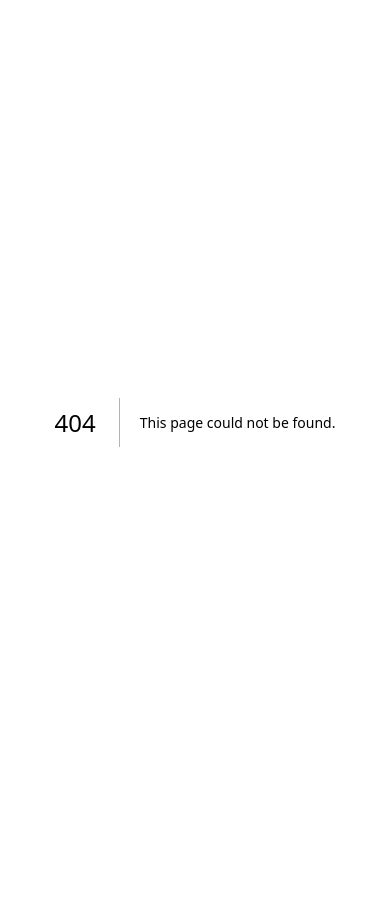
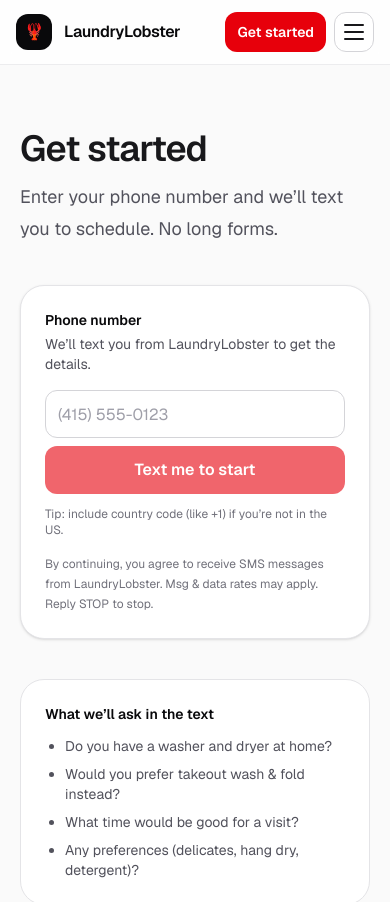
Before and after one commit to colygon/laundrylobster, a Next.js app: page /get-started in a window 390 px wide. Before the commit this address had no page. Shown: the top 902 px of the page. Before the commit the page ends 844 px from the top, so only its background shows below. Built offline with nearby package versions, Linux system fonts and the light colour scheme.

Commit message:
feat: phone onboarding via SMS (Twilio)

```diff
--- a/package.json
+++ b/package.json
@@ -11,7 +11,8 @@
   "dependencies": {
     "next": "16.1.6",
     "react": "19.2.3",
-    "react-dom": "19.2.3"
+    "react-dom": "19.2.3",
+    "twilio": "^5.12.0"
   },
   "devDependencies": {
     "@tailwindcss/postcss": "^4",
--- /dev/null
+++ b/src/app/api/onboard/route.ts
@@ -0,0 +1,58 @@
+import { NextResponse } from "next/server";
+import twilio from "twilio";
+
+export const runtime = "nodejs";
+
+function initialOnboardingMessage() {
+  return (
+    "LaundryLobster 🦞 here! Quick questions so we can match you with the right helper:\n\n" +
+    "1) Do you have a washer + dryer at home? Reply 1 for Yes, 2 for No (takeout wash & fold).\n" +
+    "2) Any preferences? (delicates, hang dry, detergent)\n" +
+    "3) What day/time would be good for a visit in San Francisco?\n\n" +
+    "Reply STOP to stop."
+  );
+}
+
+export async function POST(req: Request) {
+  const body = (await req.json().catch(() => null)) as null | { phone?: string };
+  const phone = body?.phone?.trim();
+
+  if (!phone) {
+    return NextResponse.json(
+      { ok: false, message: "Please enter a phone number." },
+      { status: 400 },
+    );
+  }
+
+  const sid = process.env.TWILIO_ACCOUNT_SID;
+  const token = process.env.TWILIO_AUTH_TOKEN;
+  const from = process.env.TWILIO_FROM_NUMBER;
+
+  // If Twilio isn't configured yet, still accept the signup so the UI works.
+  // (We can swap this to a DB write later.)
+  if (!sid || !token || !from) {
+    return NextResponse.json({
+      ok: true,
+      message:
+        "Got it! SMS isn’t configured yet on our end — but you’re on the list. (Admin: add TWILIO_ACCOUNT_SID / TWILIO_AUTH_TOKEN / TWILIO_FROM_NUMBER in Vercel env vars.)",
+    });
+  }
+
+  try {
+    const client = twilio(sid, token);
+    await client.messages.create({
+      to: phone,
+      from,
+      body: initialOnboardingMessage(),
+    });
+
+    return NextResponse.json({
+      ok: true,
+      message: "Text sent! Reply to the message and we’ll take it from there.",
+    });
+  } catch (err) {
+    const message =
+      err instanceof Error ? err.message : "Failed to send text message.";
+    return NextResponse.json({ ok: false, message }, { status: 500 });
+  }
+}
--- /dev/null
+++ b/src/app/get-started/page.tsx
@@ -0,0 +1,40 @@
+import { SiteFooter } from "@/components/SiteFooter";
+import { SiteNav } from "@/components/SiteNav";
+import { PhoneOnboardingForm } from "@/components/PhoneOnboardingForm";
+
+export default function GetStartedPage() {
+  return (
+    <div className="min-h-screen bg-zinc-50 font-sans text-zinc-900 dark:bg-black dark:text-zinc-50">
+      <SiteNav />
+
+      <main className="mx-auto w-full max-w-3xl px-5 py-16">
+        <h1 className="text-4xl font-semibold tracking-tight">Get started</h1>
+        <p className="mt-3 max-w-2xl text-lg leading-8 text-zinc-600 dark:text-zinc-300">
+          Enter your phone number and we’ll text you to schedule. No long forms.
+        </p>
+
+        <div className="mt-10 rounded-3xl border border-zinc-200 bg-white p-6 shadow-sm dark:border-white/10 dark:bg-black">
+          <PhoneOnboardingForm />
+          <p className="mt-4 text-xs leading-5 text-zinc-500 dark:text-zinc-400">
+            By continuing, you agree to receive SMS messages from LaundryLobster.
+            Msg &amp; data rates may apply. Reply STOP to stop.
+          </p>
+        </div>
+
+        <div className="mt-10 rounded-3xl border border-zinc-200 bg-white p-6 text-sm text-zinc-600 dark:border-white/10 dark:bg-black dark:text-zinc-300">
+          <div className="font-semibold text-zinc-950 dark:text-zinc-50">
+            What we’ll ask in the text
+          </div>
+          <ul className="mt-3 list-disc space-y-2 pl-5">
+            <li>Do you have a washer and dryer at home?</li>
+            <li>Would you prefer takeout wash &amp; fold instead?</li>
+            <li>What time would be good for a visit?</li>
+            <li>Any preferences (delicates, hang dry, detergent)?</li>
+          </ul>
+        </div>
+      </main>
+
+      <SiteFooter />
+    </div>
+  );
+}
--- a/src/app/page.tsx
+++ b/src/app/page.tsx
@@ -66,8 +66,14 @@
 
                 <div className="mt-8 flex flex-col gap-3 sm:flex-row">
                   <Link
+                    href="/get-started"
+                    className="inline-flex h-12 items-center justify-center rounded-xl bg-red-600 px-5 font-semibold text-white hover:bg-red-500"
+                  >
+                    Get started
+                  </Link>
+                  <Link
                     href="/do-my-laundry"
-                    className="inline-flex h-12 items-center justify-center rounded-xl bg-red-600 px-5 font-semibold text-white hover:bg-red-500"
+                    className="inline-flex h-12 items-center justify-center rounded-xl border border-zinc-300 bg-white px-5 font-semibold text-zinc-900 hover:bg-zinc-100 dark:border-white/15 dark:bg-black dark:text-zinc-50 dark:hover:bg-white/5"
                   >
                     Do my laundry
                   </Link>
--- /dev/null
+++ b/src/components/PhoneOnboardingForm.tsx
@@ -0,0 +1,100 @@
+"use client";
+
+import { useMemo, useState } from "react";
+
+function normalizePhone(input: string) {
+  const raw = input.trim();
+  // If user types a leading +, keep it. Otherwise assume US and strip non-digits.
+  if (raw.startsWith("+")) return raw.replace(/\s+/g, "");
+  const digits = raw.replace(/\D/g, "");
+  if (digits.length === 10) return `+1${digits}`;
+  if (digits.length === 11 && digits.startsWith("1")) return `+${digits}`;
+  return raw;
+}
+
+export function PhoneOnboardingForm() {
+  const [phone, setPhone] = useState("");
+  const [status, setStatus] = useState<"idle" | "sending" | "sent" | "error">(
+    "idle",
+  );
+  const [message, setMessage] = useState<string>("");
+
+  const normalized = useMemo(() => normalizePhone(phone), [phone]);
+
+  async function submit() {
+    setStatus("sending");
+    setMessage("");
+
+    try {
+      const res = await fetch("/api/onboard", {
+        method: "POST",
+        headers: { "Content-Type": "application/json" },
+        body: JSON.stringify({ phone: normalized }),
+      });
+      const data = (await res.json()) as { ok: boolean; message?: string };
+      if (!res.ok || !data.ok) {
+        setStatus("error");
+        setMessage(data.message || "Something went wrong. Try again.");
+        return;
+      }
+      setStatus("sent");
+      setMessage(
+        data.message ||
+          "Text sent! Reply to the message to tell us what you need.",
+      );
+    } catch {
+      setStatus("error");
+      setMessage("Network error. Please try again.");
+    }
+  }
+
+  return (
+    <div>
+      <label
+        className="block text-sm font-semibold text-zinc-950 dark:text-zinc-50"
+        htmlFor="phone"
+      >
+        Phone number
+      </label>
+      <p className="mt-1 text-sm text-zinc-600 dark:text-zinc-300">
+        We’ll text you from LaundryLobster to get the details.
+      </p>
+
+      <div className="mt-4 flex flex-col gap-2 sm:flex-row">
+        <input
+          id="phone"
+          className="h-12 w-full rounded-xl border border-zinc-300 bg-white px-3 text-zinc-900 placeholder:text-zinc-400 focus:outline-none focus:ring-2 focus:ring-red-500/25 dark:border-white/15 dark:bg-black dark:text-zinc-50 dark:placeholder:text-zinc-500"
+          inputMode="tel"
+          placeholder="(415) 555-0123"
+          value={phone}
+          onChange={(e) => setPhone(e.target.value)}
+        />
+        <button
+          type="button"
+          onClick={submit}
+          disabled={status === "sending" || phone.trim().length < 7}
+          className="inline-flex h-12 shrink-0 items-center justify-center rounded-xl bg-red-600 px-5 font-semibold text-white hover:bg-red-500 disabled:cursor-not-allowed disabled:opacity-60"
+        >
+          {status === "sending" ? "Sending…" : "Text me to start"}
+        </button>
+      </div>
+
+      {message ? (
+        <div
+          className={
+            "mt-4 rounded-2xl border px-4 py-3 text-sm " +
+            (status === "error"
+              ? "border-red-200 bg-red-50 text-red-800 dark:border-red-900/40 dark:bg-red-950/20 dark:text-red-200"
+              : "border-zinc-200 bg-zinc-50 text-zinc-700 dark:border-white/10 dark:bg-white/5 dark:text-zinc-200")
+          }
+        >
+          {message}
+        </div>
+      ) : null}
+
+      <p className="mt-3 text-xs text-zinc-500 dark:text-zinc-400">
+        Tip: include country code (like +1) if you’re not in the US.
+      </p>
+    </div>
+  );
+}
--- a/src/components/SiteNav.tsx
+++ b/src/components/SiteNav.tsx
@@ -55,6 +55,9 @@
 
         {/* Desktop nav */}
         <nav className="hidden items-center gap-5 text-sm font-medium text-zinc-700 dark:text-zinc-200 md:flex">
+          <Link className="hover:text-zinc-950 dark:hover:text-white" href="/get-started">
+            Get started
+          </Link>
           <Link className="hover:text-zinc-950 dark:hover:text-white" href="/do-my-laundry">
             Do my laundry
           </Link>
@@ -75,10 +78,10 @@
         {/* Mobile actions */}
         <div className="flex items-center gap-2 md:hidden">
           <Link
-            href="/do-my-laundry"
+            href="/get-started"
             className="inline-flex h-10 items-center justify-center rounded-xl bg-red-600 px-3 text-sm font-semibold text-white hover:bg-red-500"
           >
-            Do my laundry
+            Get started
           </Link>
           <button
             type="button"
```
Also changed, not shown: 1 other file (tests, documents, lock files or other folders).
